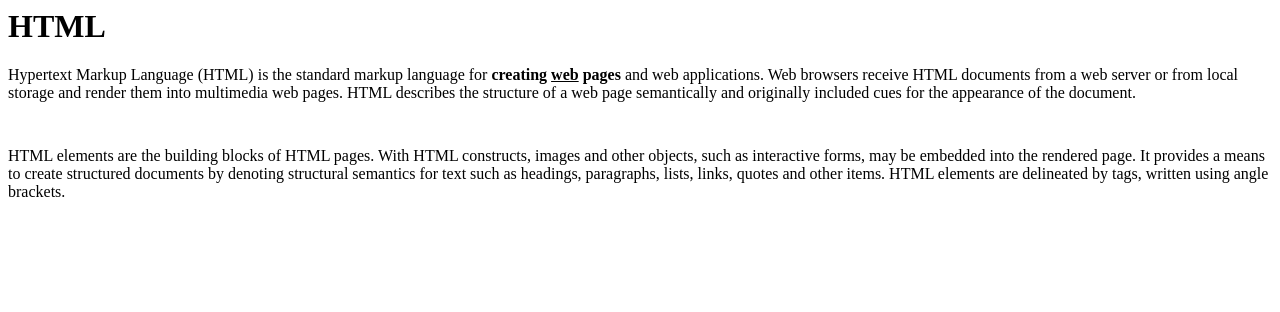
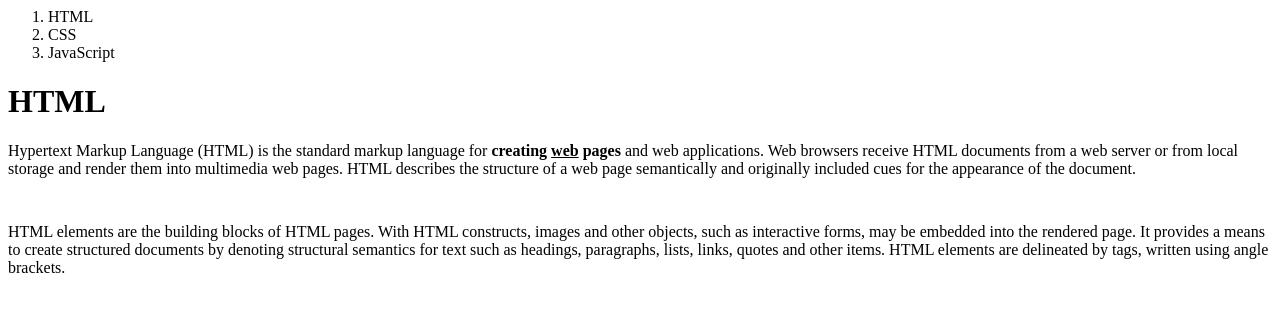
Before and after one commit to LeeHuiJu/web-begin, a plain HTML site: page html.html in a window 1280 px wide. Drawn offline with Linux system fonts and the light colour scheme.

Commit message:
HTML tag : frame(<html>, <head>, <body>), <ol>+<li>

```diff
--- a/html.html
+++ b/html.html
@@ -1,3 +1,14 @@
+<html>
+<head>
+    <title>HTML</title>
+    <meta charset="utf-8">
+</head>
+<body>
+    <ol>
+        <li>HTML</li>
+        <li>CSS</li>
+        <li>JavaScript</li>
+    </ol>
     <h1>HTML</h1>
     <p>
         Hypertext Markup Language (HTML) is the standard markup language for <strong>creating <u>web</u> pages</strong> and web applications.
@@ -10,3 +21,5 @@
         It provides a means to create structured documents by denoting structural semantics for text such as headings, paragraphs, lists, links, quotes and other items.
         HTML elements are delineated by tags, written using angle brackets.
     </p>
+</body>
+</html>
```
Lines whose indentation alone changed are shown as unchanged.
